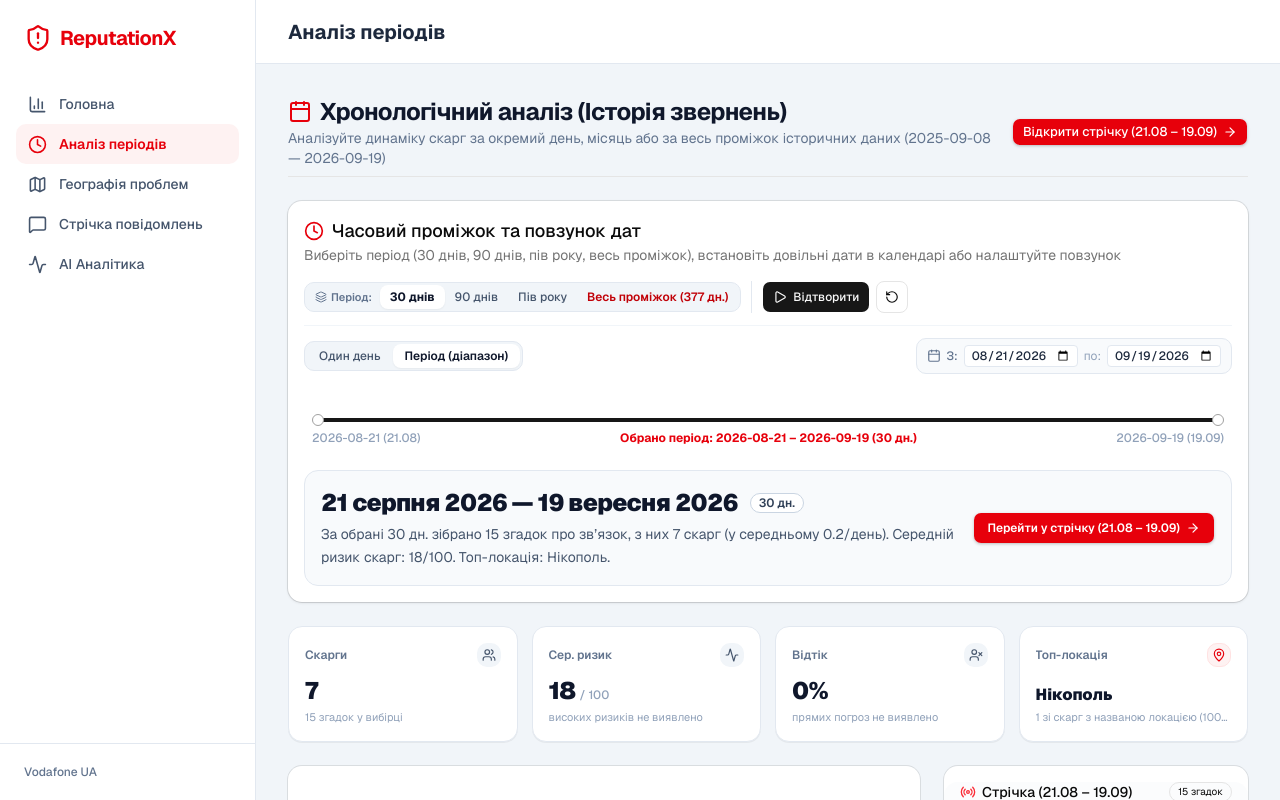
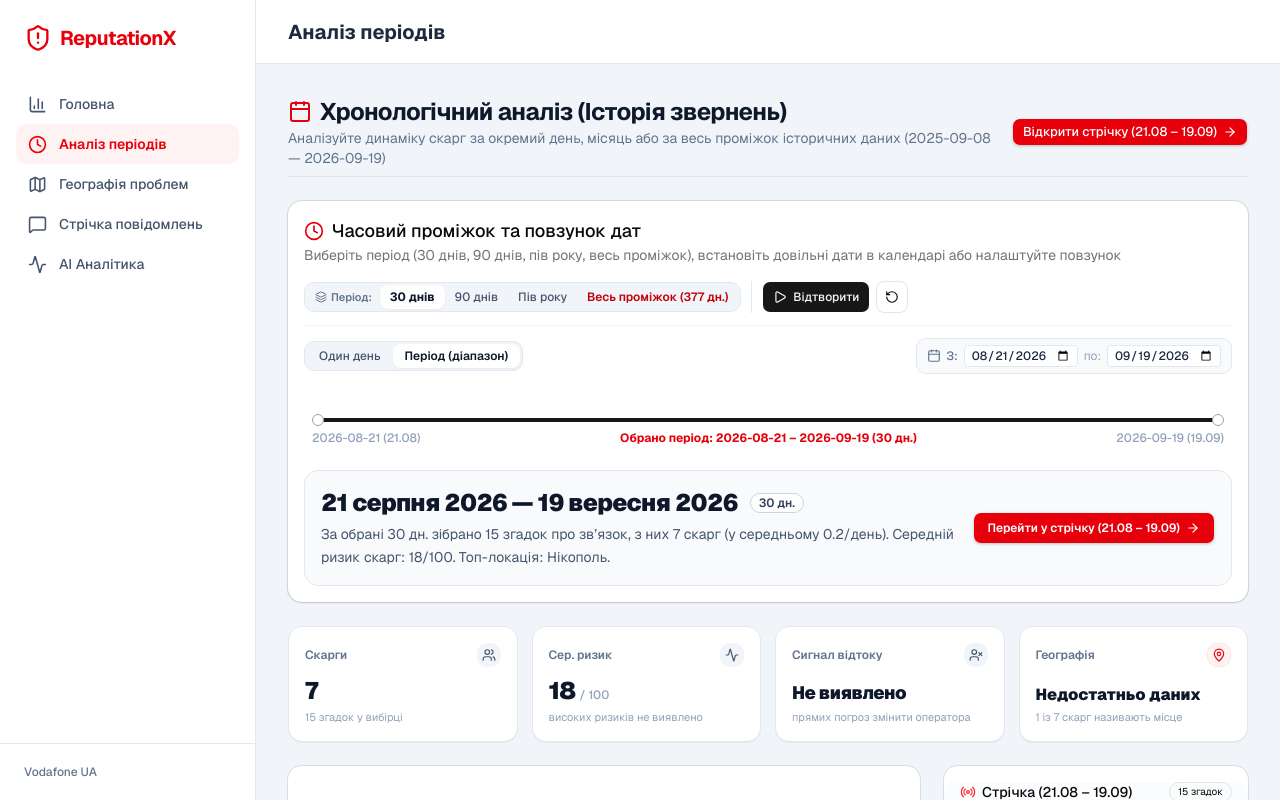
Before and after one commit to kristinadeneshchuk/vodafone-monitor, a Next.js app: page /dashboard/timeline in a window 1280 px wide. Built offline with nearby package versions, Linux system fonts and the light colour scheme.

Commit message:
Clarify low-sample geography and churn signals

```diff
--- a/src/app/dashboard/page.tsx
+++ b/src/app/dashboard/page.tsx
@@ -422,7 +422,7 @@ export default function DashboardOverview() {
           }`}>
             <div className="flex items-center justify-between gap-1.5 mb-2">
               <span className="text-xs font-semibold text-slate-500 truncate">
-                Відтік
+                Сигнал відтоку
               </span>
               <div className={`w-7 h-7 rounded-lg flex items-center justify-center shrink-0 ${
                 isChurnCrit ? 'bg-red-100 text-red-700' : 'bg-slate-100 text-slate-600'
@@ -431,62 +431,45 @@ export default function DashboardOverview() {
               </div>
             </div>
             <div>
+              {metrics.churnIntentCount > 0 ? (
+                <>
                   <div className={`text-2xl font-black tracking-tight ${isChurnCrit ? 'text-red-600' : 'text-slate-800'}`}>
                     {metrics.churnIntentRate}%
                   </div>
                   <p className="text-[11px] text-slate-400 mt-0.5 truncate">
-                {metrics.churnIntentCount} {metrics.churnIntentCount === 1 ? 'погроза' : metrics.churnIntentCount < 5 ? 'погрози' : 'погроз'}
+                    {metrics.churnIntentCount} {metrics.churnIntentCount === 1 ? 'пряма погроза' : metrics.churnIntentCount < 5 ? 'прямі погрози' : 'прямих погроз'}
                   </p>
+                </>
+              ) : (
+                <>
+                  <div className="text-lg font-black tracking-tight text-slate-800">
+                    Не виявлено
+                  </div>
+                  <p className="text-[11px] text-slate-400 mt-0.5 truncate">
+                    прямих погроз змінити оператора
+                  </p>
+                </>
+              )}
             </div>
           </div>
 
-          {/* 5. Top Location (Spans 2 cols on mobile, 1 col on lg) */}
-          <div className={`col-span-2 lg:col-span-1 p-3 sm:p-4 rounded-xl border shadow-2xs transition-all flex flex-col justify-between ${
-            isRiskCrit ? 'border-red-200 bg-red-50/20' : 'border-slate-200 bg-white'
-          }`}>
-            {/* Mobile layout (flex row) */}
-            <div className="flex sm:hidden items-center justify-between gap-2.5">
-              <div className="flex items-center gap-2.5 min-w-0">
-                <div className="w-8 h-8 rounded-lg bg-red-50 border border-red-100 text-red-600 flex items-center justify-center shrink-0">
-                  <MapPin className="w-4 h-4" />
-                </div>
-                <div className="min-w-0">
-                  <span className="text-[10px] font-bold uppercase tracking-wider text-slate-400 block leading-none mb-1">
-                    Головна локація
-                  </span>
-                  <div className="text-sm font-black text-slate-900 truncate">
-                    {(metrics.topLocationsAllTime ?? metrics.topLocations)[0]?.name || 'Немає'}
-                  </div>
-                </div>
-              </div>
-              <div className="text-right shrink-0">
-                <span className="inline-flex items-center px-2 py-0.5 rounded-full text-xs font-bold bg-slate-100 text-slate-800">
-                  {(metrics.topLocationsAllTime ?? metrics.topLocations)[0]?.count || 0} скарг
-                </span>
-                <span className="text-[10px] text-slate-400 block mt-0.5">за рік</span>
-              </div>
-            </div>
-
-            {/* Desktop & Tablet layout (matches cards 1-4) */}
-            <div className="hidden sm:flex flex-col justify-between h-full">
+          {/* 5. Geography Coverage. A city based on three reports is not an investment signal. */}
+          <div className="col-span-2 lg:col-span-1 p-3 sm:p-4 rounded-xl border border-slate-200 bg-white shadow-2xs transition-all flex flex-col justify-between">
             <div className="flex items-center justify-between gap-1.5 mb-2">
               <span className="text-xs font-semibold text-slate-500 truncate">
-                  Головна локація
+                Географічні дані
               </span>
               <div className="w-7 h-7 rounded-lg bg-red-50 border border-red-100 text-red-600 flex items-center justify-center shrink-0">
                 <MapPin className="w-3.5 h-3.5" />
               </div>
             </div>
             <div>
-                <div className="text-xl lg:text-2xl font-black text-slate-900 truncate">
-                  {(metrics.topLocationsAllTime ?? metrics.topLocations)[0]?.name || 'Немає'}
+              <div className="text-lg font-black tracking-tight text-slate-800">
+                Недостатньо для висновку
               </div>
-                <p className="text-[11px] text-slate-400 mt-0.5 truncate">
-                  {(metrics.topLocationsAllTime ?? metrics.topLocations)[0]
-                    ? `${(metrics.topLocationsAllTime ?? metrics.topLocations)[0].count} скарг за рік`
-                    : 'жодна скарга не називає місце'}
+              <p className="text-[11px] text-slate-400 mt-0.5">
+                місце назване у 10 з 251 скарги (4%)
               </p>
-              </div>
             </div>
           </div>
         </div>
--- a/src/app/dashboard/timeline/page.tsx
+++ b/src/app/dashboard/timeline/page.tsx
@@ -797,7 +797,7 @@ export default function TimelinePage() {
         }`}>
           <div className="flex items-center justify-between gap-1 mb-2">
             <span className="text-xs font-semibold text-slate-500 truncate">
-              Відтік
+              Сигнал відтоку
             </span>
             <div className={`w-6 h-6 rounded-lg flex items-center justify-center shrink-0 ${
               periodMetrics.churnPercent >= 15 ? 'bg-red-100 text-red-700' : 'bg-slate-100 text-slate-600'
@@ -806,6 +806,8 @@ export default function TimelinePage() {
             </div>
           </div>
           <div>
+            {periodMetrics.churnCount > 0 ? (
+              <>
                 <div className="flex items-baseline gap-1">
                   <span className={`text-xl sm:text-2xl font-black tracking-tight ${
                     periodMetrics.churnPercent >= 15 ? 'text-red-600' : 'text-slate-900'
@@ -814,18 +816,27 @@ export default function TimelinePage() {
                   </span>
                 </div>
                 <p className="text-[11px] text-slate-400 mt-0.5 truncate">
-              {periodMetrics.churnCount > 0
-                ? `${periodMetrics.churnCount} ${periodMetrics.churnCount === 1 ? 'погроза' : periodMetrics.churnCount < 5 ? 'погрози' : 'погроз'}`
-                : 'прямих погроз не виявлено'}
+                  {periodMetrics.churnCount} {periodMetrics.churnCount === 1 ? 'пряма погроза' : periodMetrics.churnCount < 5 ? 'прямі погрози' : 'прямих погроз'}
                 </p>
+              </>
+            ) : (
+              <>
+                <div className="text-base sm:text-lg font-black tracking-tight text-slate-900">
+                  Не виявлено
+                </div>
+                <p className="text-[11px] text-slate-400 mt-0.5 truncate">
+                  прямих погроз змінити оператора
+                </p>
+              </>
+            )}
           </div>
         </div>
 
-        {/* Card 4: Top Location */}
+        {/* Card 4: Location evidence. One named city is a lead, not a conclusion. */}
         <div className="p-3 sm:p-4 rounded-xl border border-slate-200 bg-white shadow-2xs flex flex-col justify-between">
           <div className="flex items-center justify-between gap-1 mb-2">
             <span className="text-xs font-semibold text-slate-500 truncate">
-              {isRange ? 'Топ-локація' : 'Епіцентр'}
+              Географія
             </span>
             <div className="w-6 h-6 rounded-lg bg-red-50 text-red-600 border border-red-100 flex items-center justify-center shrink-0">
               <MapPin className="w-3.5 h-3.5" />
@@ -833,12 +844,12 @@ export default function TimelinePage() {
           </div>
           <div>
             <div className="text-sm sm:text-base font-black text-slate-900 truncate" title={periodTopLocation.name}>
-              {periodTopLocation.name}
+              {periodTopLocation.count >= 3 ? periodTopLocation.name : 'Недостатньо даних'}
             </div>
             <p className="text-[11px] text-slate-400 mt-0.5 truncate">
               {periodTopLocation.count > 0
-                ? `${periodTopLocation.count} зі скарг з названою локацією (${periodTopLocation.percent}%)`
-                : 'аномалій немає'}
+                ? `${periodTopLocation.count} із ${periodMetrics.complaintCount} скарг називають місце`
+                : 'місце не назване у скаргах'}
             </p>
           </div>
         </div>
```
Lines whose indentation alone changed are shown as unchanged.
